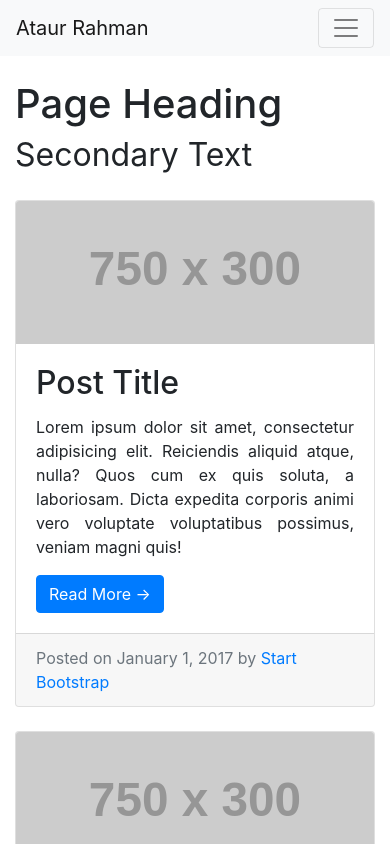
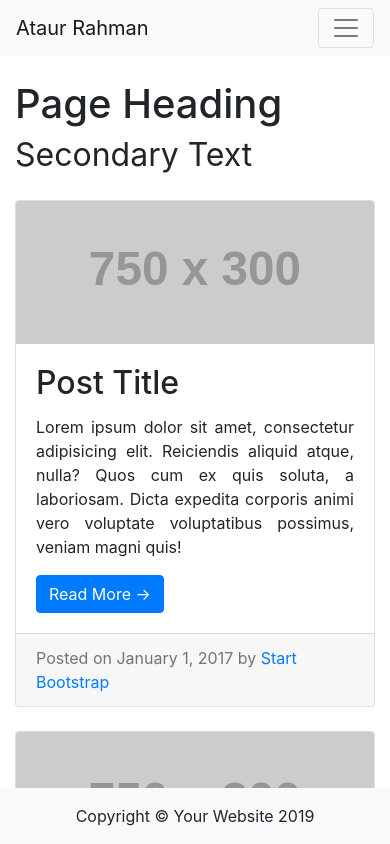
Before and after one commit to meataur/ataur.me, an Angular app: page / in a window 390 px wide. Shown: the top 844 px of the page. Built offline with nearby package versions, Linux system fonts and the light colour scheme.

Commit message:
enahnce footer and page css

```diff
--- a/src/app/app.component.html
+++ b/src/app/app.component.html
@@ -30,10 +30,10 @@
 <!-- Page Content -->
 <div class="container">
 
-  <div class="row">
+  <div class="row mb-5">
 
     <!-- Blog Entries Column -->
-    <div class="col-md-8">
+    <div class="col-lg-8">
 
       <h1 class="my-4">Page Heading
         <small>Secondary Text</small>
@@ -94,7 +94,7 @@
     </div>
 
     <!-- Sidebar Widgets Column -->
-    <div class="col-md-4">
+    <div class="col-lg-4">
 
       <!-- Search Widget -->
       <div class="card my-4">
@@ -161,9 +161,9 @@
 <!-- /.container -->
 
 <!-- Footer -->
-<footer class="py-5 bg-light">
+<footer class="py-3 bg-light fixed-bottom">
   <div class="container">
-    <p class="m-0 text-center text-white">Copyright &copy; Your Website 2019</p>
+    <p class="m-0 text-center">Copyright &copy; Your Website 2019</p>
   </div>
   <!-- /.container -->
 </footer>
```
